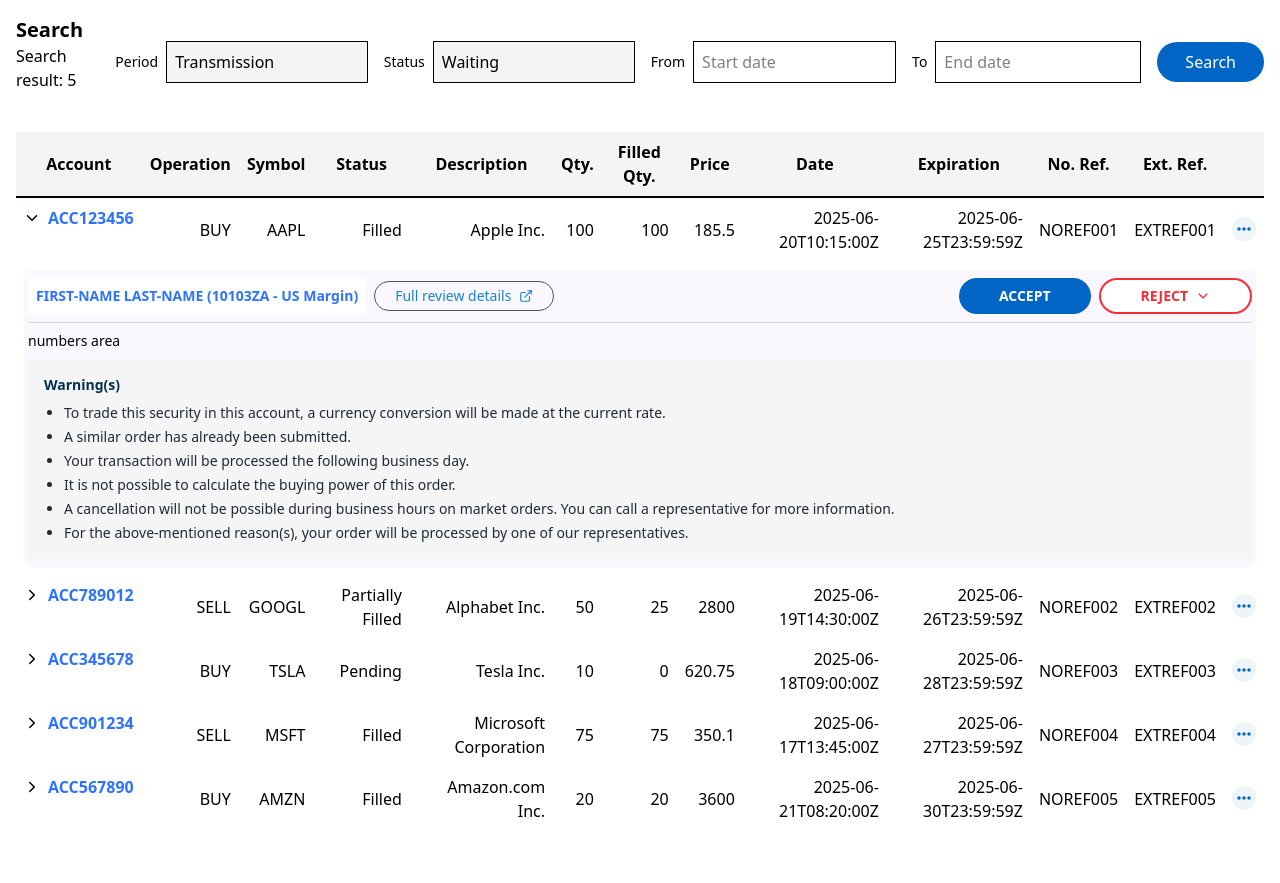
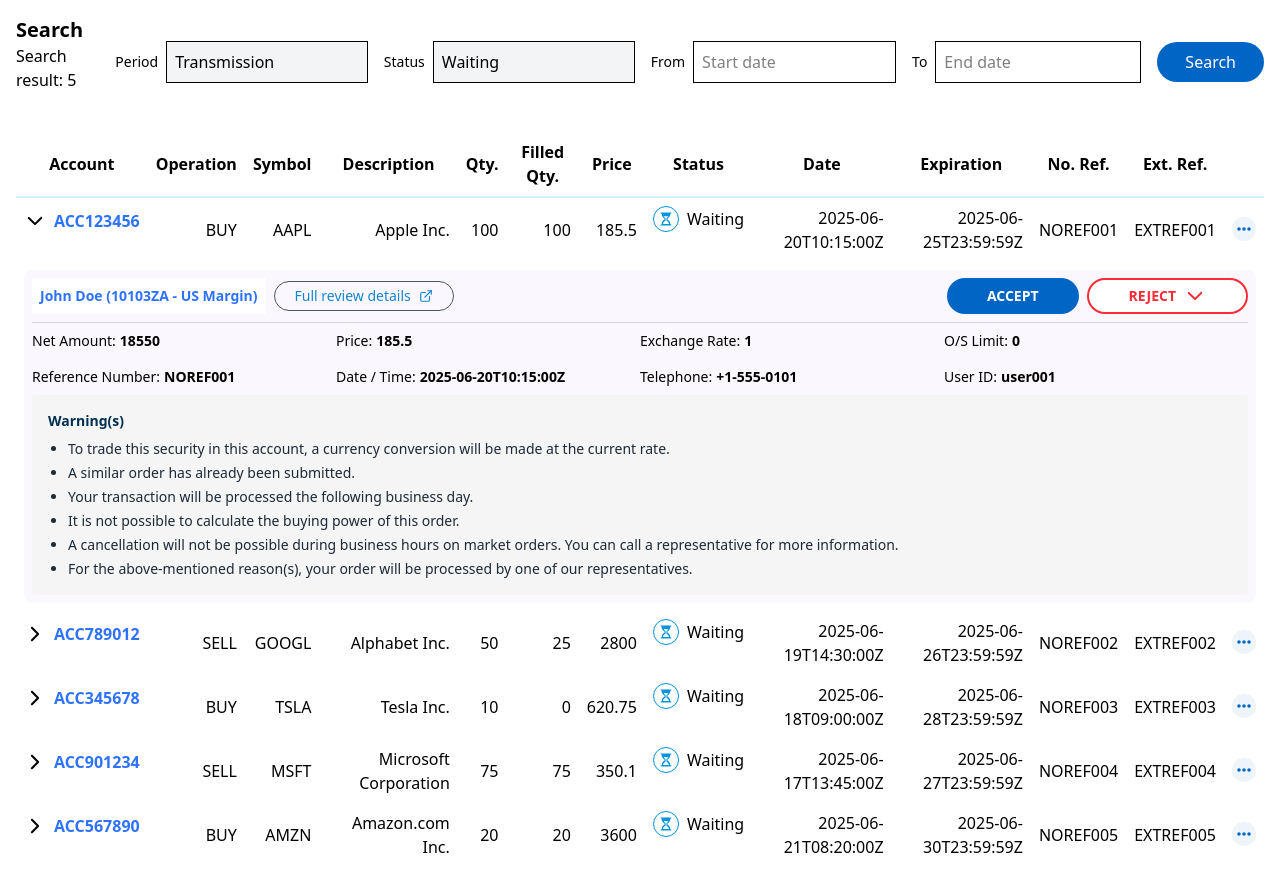
Before and after one commit to sorasora46/ata-it-assignment, a React (Vite) app: page / in a window 1280 px wide. Both pictures are taken after a click on the button 32 px from the left and 218 px from the top of the page. Before the commit the page ends 847 px from the top, so only its background shows below. Built offline with nearby package versions, Linux system fonts and the light colour scheme.

Commit message:
Implemented order detail (number area)

```diff
--- a/src/App.tsx
+++ b/src/App.tsx
@@ -3,9 +3,10 @@ import DatePicker from 'react-datepicker';
 import 'react-datepicker/dist/react-datepicker.css';
 import { mockOrders } from './mocks/order';
 import { FaEllipsis } from 'react-icons/fa6';
-import { IoIosArrowDown, IoIosArrowForward } from 'react-icons/io';
+import { IoIosArrowDown, IoIosArrowForward, IoIosHourglass } from 'react-icons/io';
 import { LuExternalLink } from 'react-icons/lu';
 import Warning from './components/Warning';
+import OrderDetail from './components/OrderDetail';
 
 function App() {
   const [startDate, setStartDate] = useState<Date | null>(null);
@@ -79,16 +80,16 @@ function App() {
 
       <div className="overflow-x-auto">
         <table className="min-w-full">
-          <thead className="bg-gray-100 border-b-2">
+          <thead className="border-b-2 border-[#d4f2fa]">
             <tr>
               <th className="p-2">Account</th>
               <th className="p-2">Operation</th>
               <th className="p-2">Symbol</th>
-              <th className="p-2">Status</th>
               <th className="p-2 hidden sm:table-cell">Description</th>
               <th className="p-2 hidden sm:table-cell">Qty.</th>
               <th className="p-2 hidden sm:table-cell">Filled Qty.</th>
               <th className="p-2 hidden sm:table-cell">Price</th>
+              <th className="p-2">Status</th>
               <th className="p-2 hidden sm:table-cell">Date</th>
               <th className="p-2 hidden sm:table-cell">Expiration</th>
               <th className="p-2 hidden sm:table-cell">No. Ref.</th>
@@ -102,7 +103,7 @@ function App() {
                 <tr key={order.id} className={`${openRow === index ? "" : "border-"} text-right`}>
                   <td className="flex justify-center items-center gap-2 font-bold text-[#2e73fe] p-2">
                     <button className='cursor-pointer text-black' onClick={() => toggleRow(index)}>
-                      {openRow === index ? <IoIosArrowDown /> : <IoIosArrowForward />}
+                      {openRow === index ? <IoIosArrowDown fontWeight='bold' fontSize={22} /> : <IoIosArrowForward fontWeight='bold' fontSize={22} />}
                     </button>
                     <span>
                       {order.account}
@@ -110,11 +111,17 @@ function App() {
                   </td>
                   <td className="p-2">{order.operation}</td>
                   <td className="p-2">{order.symbol}</td>
-                  <td className="p-2">{order.status}</td>
                   <td className="p-2 hidden sm:table-cell">{order.description}</td>
                   <td className="p-2 hidden sm:table-cell">{order.quantity}</td>
                   <td className="p-2 hidden sm:table-cell">{order.filledQuantity}</td>
                   <td className="p-2 hidden sm:table-cell">{order.price}</td>
+                  <td className="p-2 flex justify-center items-center gap-2">
+                    {order.status === 'Waiting' ?
+                      <div className='border rounded-full p-1 text-[#0094dd]'>
+                        <IoIosHourglass size={16} />
+                      </div> : null}
+                    <span>{order.status}</span>
+                  </td>
                   <td className="p-2 hidden sm:table-cell">{order.date}</td>
                   <td className="p-2 hidden sm:table-cell">{order.expiration}</td>
                   <td className="p-2 hidden sm:table-cell">{order.noRef}</td>
@@ -128,10 +135,10 @@ function App() {
                 {openRow === index && (
                   <tr>
                     <td colSpan={13}>
-                      <div className="py-2 px-1 text-sm bg-[#faf8fe] rounded-lg m-2">
+                      <div className="p-2 text-sm bg-[#faf8fe] rounded-lg m-2">
                         <div className='flex justify-between items-centers mb-2'>
                           <div className='flex items-center gap-2 text-blue-500 text-bold'>
-                            <p className='bg-white font-bold text-[#2e73fe] p-2'>FIRST-NAME LAST-NAME (10103ZA - US Margin)</p>
+                            <p className='bg-white font-bold text-[#2e73fe] p-2'>{order.detail.firstName} {order.detail.lastName} ({order.detail.accountCode} - {order.detail.accountType})</p>
                             <button className='flex justify-center items-center gap-2 cursor-pointer rounded-full font-medium border border-gray-600 px-5 py-1 text-[#1685d0]'>
                               <span>
                                 Full review details
@@ -143,14 +150,12 @@ function App() {
                             <button className='bg-[#0065c4] font-bold text-white rounded-full px-10 cursor-pointer'>ACCEPT</button>
                             <button className='cursor-pointer font-bold flex justify-center items-center gap-2 bg-white border-2 border-red-500 text-red-500 rounded-full px-10'>
                               <span>REJECT</span>
-                              <IoIosArrowDown />
+                              <IoIosArrowDown fontWeight='bold' fontSize={22} />
                             </button>
                           </div>
                         </div>
                         <hr className='text-gray-300' />
-                        <div className='my-2'>
-                          numbers area
-                        </div>
+                        <OrderDetail detail={order.detail} />
                         <Warning />
                       </div>
                     </td>
--- /dev/null
+++ b/src/components/OrderDetail.tsx
@@ -0,0 +1,33 @@
+import type { FC, ReactNode } from "react";
+import type { IOrderDetail } from "../types/order";
+
+interface OrderDetailProps {
+  detail: IOrderDetail;
+}
+
+interface DetailCellProps {
+  label: string;
+  children: ReactNode;
+}
+
+const DetailCell: FC<DetailCellProps> = ({ label, children }) => (
+  <div className="flex whitespace-nowrap gap-1">
+    <span>{label}:</span>
+    <span className="font-bold">{children}</span>
+  </div>
+);
+
+const OrderDetail: FC<OrderDetailProps> = ({ detail }) => (
+  <div className="my-2 grid grid-cols-1 sm:grid-cols-2 lg:grid-cols-4 gap-y-4 text-sm">
+    <DetailCell label="Net Amount">{detail.netAmount}</DetailCell>
+    <DetailCell label="Price">{detail.price}</DetailCell>
+    <DetailCell label="Exchange Rate">{detail.exchangeRate}</DetailCell>
+    <DetailCell label="O/S Limit">{detail.osLimit}</DetailCell>
+    <DetailCell label="Reference Number">{detail.referenceNumber}</DetailCell>
+    <DetailCell label="Date / Time">{detail.dateTime}</DetailCell>
+    <DetailCell label="Telephone">{detail.telephone}</DetailCell>
+    <DetailCell label="User ID">{detail.userId}</DetailCell>
+  </div>
+);
+
+export default OrderDetail;
--- a/src/mocks/order.ts
+++ b/src/mocks/order.ts
@@ -10,11 +10,25 @@ export const mockOrders: Order[] = [
     quantity: 100,
     filledQuantity: 100,
     price: 185.5,
-    status: "Filled",
+    status: "Waiting",
     date: "2025-06-20T10:15:00Z",
     expiration: "2025-06-25T23:59:59Z",
     noRef: "NOREF001",
     extRef: "EXTREF001",
+    detail: {
+      firstName: "John",
+      lastName: "Doe",
+      netAmount: 18550.0,
+      price: 185.5,
+      exchangeRate: 1,
+      osLimit: 0,
+      referenceNumber: "NOREF001",
+      dateTime: "2025-06-20T10:15:00Z",
+      telephone: "+1-555-0101",
+      userId: "user001",
+      accountCode: "10103ZA",
+      accountType: "US Margin",
+    },
   },
   {
     id: 2,
@@ -25,11 +39,25 @@ export const mockOrders: Order[] = [
     quantity: 50,
     filledQuantity: 25,
     price: 2800.0,
-    status: "Partially Filled",
+    status: "Waiting",
     date: "2025-06-19T14:30:00Z",
     expiration: "2025-06-26T23:59:59Z",
     noRef: "NOREF002",
     extRef: "EXTREF002",
+    detail: {
+      firstName: "Jane",
+      lastName: "Smith",
+      netAmount: 70000.0,
+      price: 2800.0,
+      exchangeRate: 1,
+      osLimit: 25,
+      referenceNumber: "NOREF002",
+      dateTime: "2025-06-19T14:30:00Z",
+      telephone: "+1-555-0202",
+      userId: "user002",
+      accountCode: "10103ZA",
+      accountType: "US Margin",
+    },
   },
   {
     id: 3,
@@ -40,11 +68,25 @@ export const mockOrders: Order[] = [
     quantity: 10,
     filledQuantity: 0,
     price: 620.75,
-    status: "Pending",
+    status: "Waiting",
     date: "2025-06-18T09:00:00Z",
     expiration: "2025-06-28T23:59:59Z",
     noRef: "NOREF003",
     extRef: "EXTREF003",
+    detail: {
+      firstName: "Emily",
+      lastName: "Wong",
+      netAmount: 0.0,
+      price: 620.75,
+      exchangeRate: 1,
+      osLimit: 10,
+      referenceNumber: "NOREF003",
+      dateTime: "2025-06-18T09:00:00Z",
+      telephone: "+1-555-0303",
+      userId: "user003",
+      accountCode: "10103ZA",
+      accountType: "US Margin",
+    },
   },
   {
     id: 4,
@@ -55,11 +97,25 @@ export const mockOrders: Order[] = [
     quantity: 75,
     filledQuantity: 75,
     price: 350.1,
-    status: "Filled",
+    status: "Waiting",
     date: "2025-06-17T13:45:00Z",
     expiration: "2025-06-27T23:59:59Z",
     noRef: "NOREF004",
     extRef: "EXTREF004",
+    detail: {
+      firstName: "Carlos",
+      lastName: "Martinez",
+      netAmount: 26257.5,
+      price: 350.1,
+      exchangeRate: 1,
+      osLimit: 0,
+      referenceNumber: "NOREF004",
+      dateTime: "2025-06-17T13:45:00Z",
+      telephone: "+1-555-0404",
+      userId: "user004",
+      accountCode: "10103ZA",
+      accountType: "US Margin",
+    },
   },
   {
     id: 5,
@@ -70,10 +126,24 @@ export const mockOrders: Order[] = [
     quantity: 20,
     filledQuantity: 20,
     price: 3600.0,
-    status: "Filled",
+    status: "Waiting",
     date: "2025-06-21T08:20:00Z",
     expiration: "2025-06-30T23:59:59Z",
     noRef: "NOREF005",
     extRef: "EXTREF005",
+    detail: {
+      firstName: "Fatima",
+      lastName: "Ali",
+      netAmount: 72000.0,
+      price: 3600.0,
+      exchangeRate: 1,
+      osLimit: 0,
+      referenceNumber: "NOREF005",
+      dateTime: "2025-06-21T08:20:00Z",
+      telephone: "+1-555-0505",
+      userId: "user005",
+      accountCode: "10103ZA",
+      accountType: "US Margin",
+    },
   },
 ];
```
Also changed, not shown: src/types/order.ts (+16 -0 lines).
